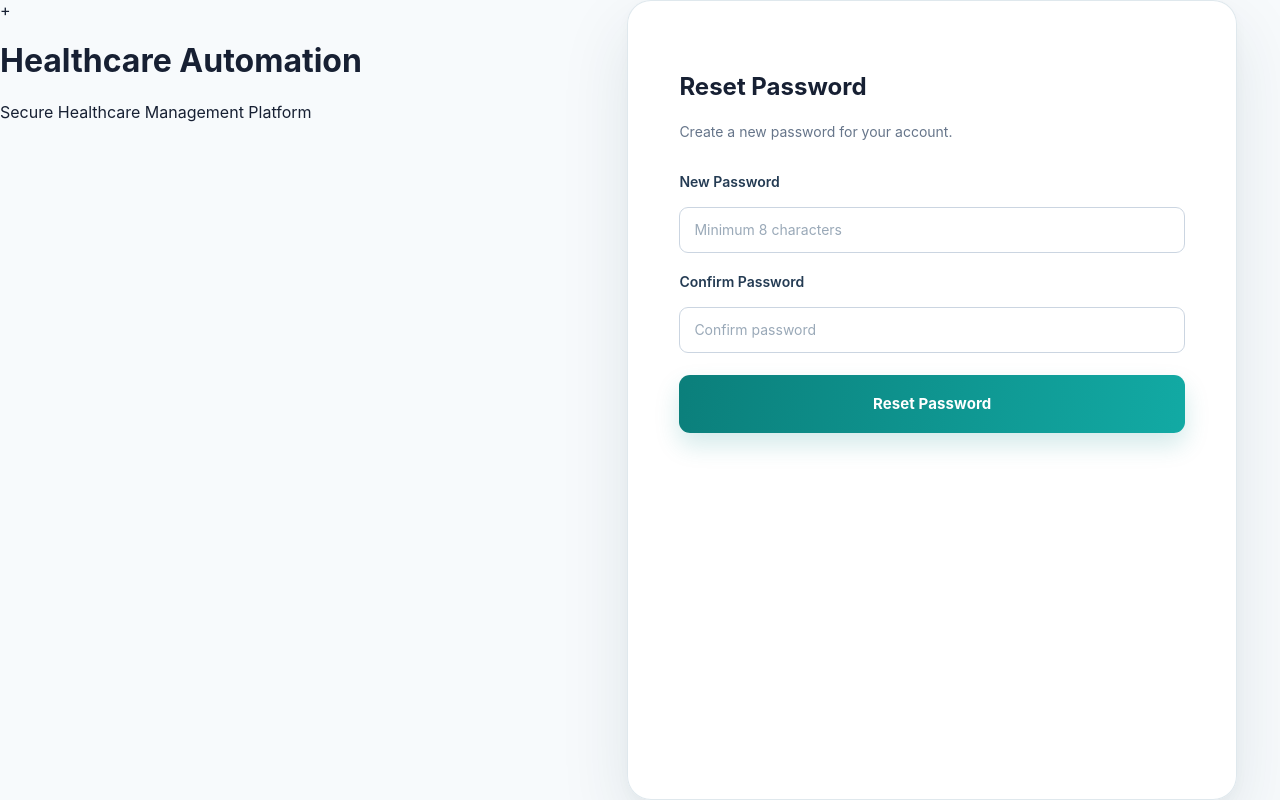
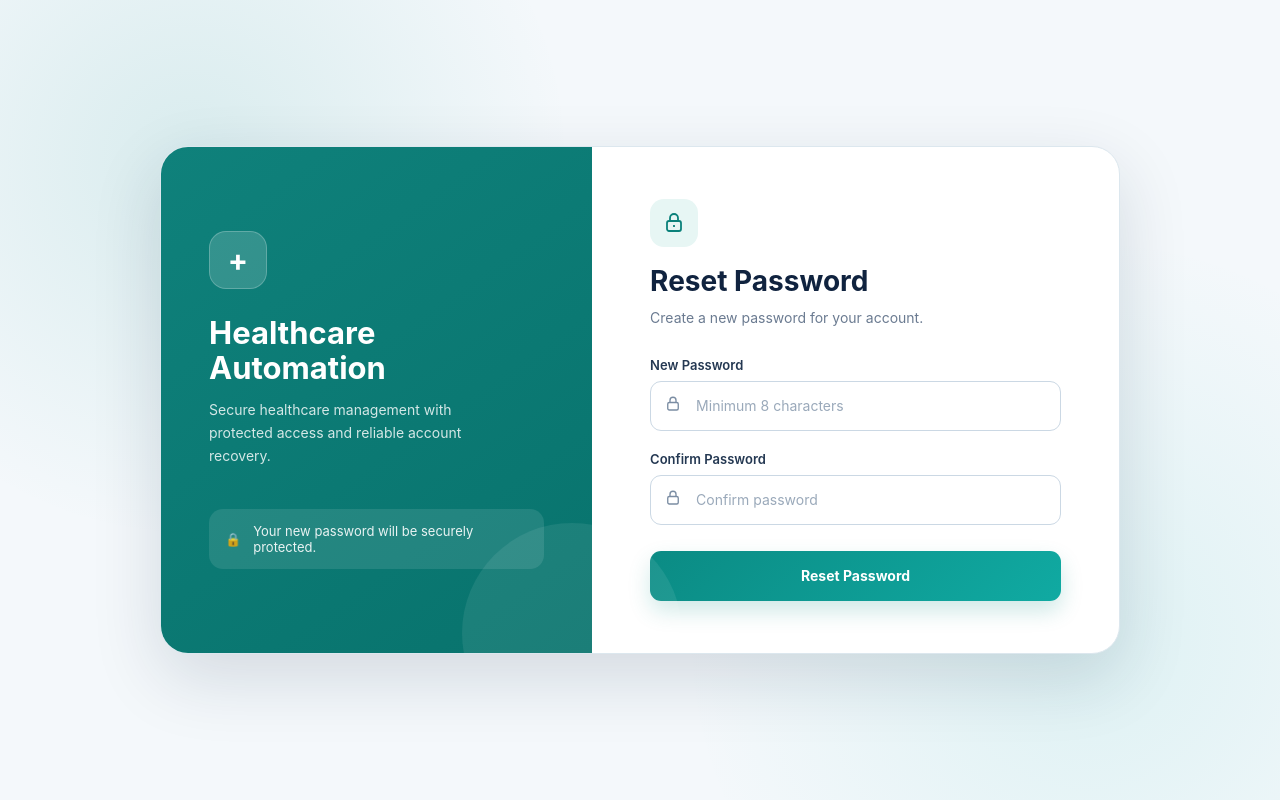
Before and after one commit to thinkSDET/healthcare-automation-app, a React (Vite) app in the folder frontend/: page /reset-password in a window 1280 px wide. Built offline with nearby package versions, Linux system fonts and the light colour scheme.

Commit message:
Fix logic

```diff
--- a/frontend/src/pages/ResetPassword.tsx
+++ b/frontend/src/pages/ResetPassword.tsx
@@ -111,106 +111,385 @@ function ResetPassword() {
   };
 
   return (
-    <div className="login-page">
+    <div className="reset-password-page">
+      <style>{`
+        .reset-password-page {
+          min-height: 100vh;
+          display: flex;
+          align-items: center;
+          justify-content: center;
+          padding: 40px 24px;
+          box-sizing: border-box;
+          background:
+            radial-gradient(circle at 15% 20%, rgba(17, 148, 142, 0.12), transparent 30%),
+            radial-gradient(circle at 85% 80%, rgba(24, 183, 176, 0.10), transparent 32%),
+            #f4f8fb;
+          color: #10233f;
+        }
 
-      <div className="login-container">
+        .reset-shell {
+          width: min(960px, 100%);
+          display: grid;
+          grid-template-columns: 0.9fr 1.1fr;
+          overflow: hidden;
+          border: 1px solid #dce7ee;
+          border-radius: 28px;
+          background: #ffffff;
+          box-shadow: 0 24px 70px rgba(16, 35, 63, 0.14);
+        }
 
-        <div className="login-brand">
-          <div className="brand-icon">+</div>
+        .reset-brand-panel {
+          position: relative;
+          display: flex;
+          flex-direction: column;
+          justify-content: center;
+          padding: 56px 48px;
+          background: linear-gradient(145deg, #0f817b 0%, #08736d 100%);
+          color: #ffffff;
+        }
 
-          <h1>
-            Healthcare Automation
-          </h1>
+        .reset-brand-panel::after {
+          content: "";
+          position: absolute;
+          width: 220px;
+          height: 220px;
+          right: -90px;
+          bottom: -90px;
+          border-radius: 50%;
+          background: rgba(255, 255, 255, 0.08);
+        }
+
+        .reset-brand-icon {
+          width: 58px;
+          height: 58px;
+          display: flex;
+          align-items: center;
+          justify-content: center;
+          margin-bottom: 26px;
+          border-radius: 17px;
+          background: rgba(255, 255, 255, 0.16);
+          border: 1px solid rgba(255, 255, 255, 0.22);
+          font-size: 30px;
+          font-weight: 700;
+        }
+
+        .reset-brand-panel h1 {
+          margin: 0 0 12px;
+          font-size: 31px;
+          line-height: 1.15;
+          color: #ffffff;
+        }
+
+        .reset-brand-panel > p {
+          margin: 0;
+          max-width: 310px;
+          color: rgba(255, 255, 255, 0.82);
+          line-height: 1.65;
+          font-size: 14px;
+        }
+
+        .reset-security-note {
+          display: flex;
+          gap: 12px;
+          align-items: center;
+          margin-top: 42px;
+          padding: 14px 16px;
+          border-radius: 14px;
+          background: rgba(255, 255, 255, 0.10);
+          color: rgba(255, 255, 255, 0.9);
+          font-size: 13px;
+        }
+
+        .reset-form-panel {
+          padding: 52px 58px;
+          display: flex;
+          align-items: center;
+        }
+
+        .reset-form-content {
+          width: 100%;
+          max-width: 480px;
+          margin: 0 auto;
+        }
+
+        .reset-icon {
+          width: 48px;
+          height: 48px;
+          display: flex;
+          align-items: center;
+          justify-content: center;
+          margin-bottom: 18px;
+          border-radius: 14px;
+          background: #e7f6f4;
+          color: #0b817a;
+        }
+
+        .reset-form-content h2 {
+          margin: 0 0 8px;
+          font-size: 28px;
+          line-height: 1.2;
+          color: #10233f;
+        }
+
+        .reset-subtitle {
+          margin: 0 0 28px;
+          color: #6b7b91;
+          font-size: 14px;
+          line-height: 1.55;
+        }
+
+        .reset-field {
+          margin-bottom: 20px;
+        }
+
+        .reset-field label {
+          display: block;
+          margin-bottom: 8px;
+          font-size: 13px;
+          font-weight: 600;
+          color: #243852;
+        }
+
+        .reset-input-wrap {
+          position: relative;
+        }
+
+        .reset-input-icon {
+          position: absolute;
+          left: 14px;
+          top: 50%;
+          transform: translateY(-50%);
+          color: #7b8da3;
+          pointer-events: none;
+        }
+
+        .reset-field input {
+          width: 100%;
+          height: 50px;
+          box-sizing: border-box;
+          padding: 0 15px 0 45px;
+          border: 1px solid #cbd8e4;
+          border-radius: 11px;
+          outline: none;
+          background: #ffffff;
+          color: #10233f;
+          font-size: 14px;
+          transition: border-color 0.2s, box-shadow 0.2s;
+        }
+
+        .reset-field input:focus {
+          border-color: #0b938c;
+          box-shadow: 0 0 0 3px rgba(11, 147, 140, 0.12);
+        }
+
+        .reset-field input::placeholder {
+          color: #9aa9ba;
+        }
+
+        .reset-button {
+          width: 100%;
+          height: 50px;
+          margin-top: 6px;
+          border: 0;
+          border-radius: 11px;
+          background: linear-gradient(135deg, #0b8b84, #10aaa2);
+          color: #ffffff;
+          font-size: 14px;
+          font-weight: 700;
+          cursor: pointer;
+          box-shadow: 0 10px 22px rgba(11, 139, 132, 0.20);
+          transition: transform 0.2s, box-shadow 0.2s, opacity 0.2s;
+        }
+
+        .reset-button:hover:not(:disabled) {
+          transform: translateY(-1px);
+          box-shadow: 0 13px 26px rgba(11, 139, 132, 0.25);
+        }
+
+        .reset-button:disabled {
+          cursor: not-allowed;
+          opacity: 0.65;
+        }
+
+        .reset-message {
+          margin-bottom: 20px;
+          padding: 12px 14px;
+          border-radius: 10px;
+          font-size: 13px;
+          line-height: 1.45;
+        }
+
+        .reset-error {
+          border: 1px solid #f0c8c8;
+          background: #fff5f5;
+          color: #a52d2d;
+        }
+
+        .reset-success {
+          border: 1px solid #bce4d7;
+          background: #f1fbf7;
+          color: #167053;
+        }
+
+        @media (max-width: 760px) {
+          .reset-password-page {
+            padding: 20px 14px;
+          }
+
+          .reset-shell {
+            grid-template-columns: 1fr;
+            border-radius: 22px;
+          }
+
+          .reset-brand-panel {
+            padding: 32px;
+          }
+
+          .reset-brand-panel > p,
+          .reset-security-note {
+            display: none;
+          }
+
+          .reset-brand-panel h1 {
+            font-size: 25px;
+          }
+
+          .reset-brand-icon {
+            width: 48px;
+            height: 48px;
+            margin-bottom: 18px;
+          }
+
+          .reset-form-panel {
+            padding: 34px 28px 40px;
+          }
+        }
+      `}</style>
+
+      <div className="reset-shell">
+        <section className="reset-brand-panel">
+          <div className="reset-brand-icon">+</div>
+
+          <h1>Healthcare Automation</h1>
 
           <p>
-            Secure Healthcare Management
-            Platform
+            Secure healthcare management with protected access
+            and reliable account recovery.
           </p>
+
+          <div className="reset-security-note">
+            <span aria-hidden="true">🔒</span>
+            <span>Your new password will be securely protected.</span>
+          </div>
+        </section>
+
+        <section className="reset-form-panel">
+          <div className="reset-form-content">
+            <div className="reset-icon" aria-hidden="true">
+              <svg
+                width="24"
+                height="24"
+                viewBox="0 0 24 24"
+                fill="none"
+                stroke="currentColor"
+                strokeWidth="1.8"
+              >
+                <rect x="5" y="10" width="14" height="10" rx="2" />
+                <path d="M8 10V7a4 4 0 0 1 8 0v3" />
+                <path d="M12 14v2" />
+              </svg>
             </div>
 
-        <div className="login-card">
+            <h2>Reset Password</h2>
 
-          <h2>
-            Reset Password
-          </h2>
-
-          <p className="login-subtitle">
-            Create a new password for
-            your account.
+            <p className="reset-subtitle">
+              Create a new password for your account.
             </p>
 
             {error && (
-            <div className="auth-error">
+              <div className="reset-message reset-error">
                 {error}
               </div>
             )}
 
             {success && (
-            <div className="auth-success">
+              <div className="reset-message reset-success">
                 {success}
               </div>
             )}
 
-          <form
-            onSubmit={handleSubmit}
+            <form onSubmit={handleSubmit}>
+              <div className="reset-field">
+                <label htmlFor="new-password">New Password</label>
+
+                <div className="reset-input-wrap">
+                  <span className="reset-input-icon" aria-hidden="true">
+                    <svg
+                      width="18"
+                      height="18"
+                      viewBox="0 0 24 24"
+                      fill="none"
+                      stroke="currentColor"
+                      strokeWidth="1.8"
                     >
-
-            <div className="form-group">
-
-              <label>
-                New Password
-              </label>
+                      <rect x="5" y="10" width="14" height="10" rx="2" />
+                      <path d="M8 10V7a4 4 0 0 1 8 0v3" />
+                    </svg>
+                  </span>
 
                   <input
+                    id="new-password"
                     type="password"
                     placeholder="Minimum 8 characters"
                     value={password}
-                onChange={(e) =>
-                  setPassword(
-                    e.target.value
-                  )
-                }
+                    onChange={(e) => setPassword(e.target.value)}
                     required
                   />
-
+                </div>
               </div>
 
-            <div className="form-group">
-
-              <label>
+              <div className="reset-field">
+                <label htmlFor="confirm-password">
                   Confirm Password
                 </label>
 
+                <div className="reset-input-wrap">
+                  <span className="reset-input-icon" aria-hidden="true">
+                    <svg
+                      width="18"
+                      height="18"
+                      viewBox="0 0 24 24"
+                      fill="none"
+                      stroke="currentColor"
+                      strokeWidth="1.8"
+                    >
+                      <rect x="5" y="10" width="14" height="10" rx="2" />
+                      <path d="M8 10V7a4 4 0 0 1 8 0v3" />
+                    </svg>
+                  </span>
+
                   <input
+                    id="confirm-password"
                     type="password"
                     placeholder="Confirm password"
                     value={confirmPassword}
-                onChange={(e) =>
-                  setConfirmPassword(
-                    e.target.value
-                  )
-                }
+                    onChange={(e) => setConfirmPassword(e.target.value)}
                     required
                   />
-
+                </div>
               </div>
 
               <button
                 type="submit"
-              className="login-button"
+                className="reset-button"
                 disabled={loading}
               >
-              {loading
-                ? "Resetting..."
-                : "Reset Password"}
+                {loading ? "Resetting..." : "Reset Password"}
               </button>
-
             </form>
-
           </div>
-
+        </section>
       </div>
-
     </div>
   );
 }
```
Also changed, not shown: frontend/src/pages/Doctors.tsx (+23 -0 lines), 2 other files (tests, documents, lock files or other folders). Lines whose indentation alone changed are shown as unchanged.
